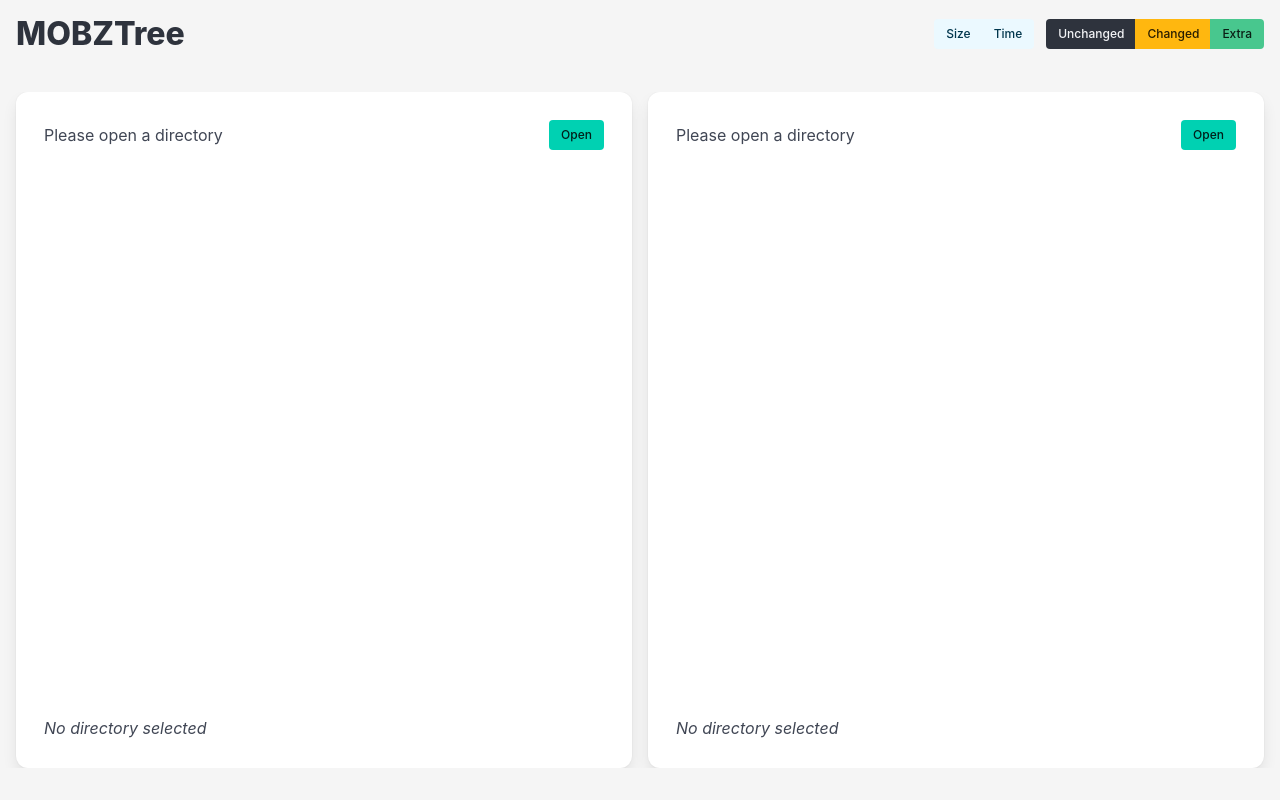
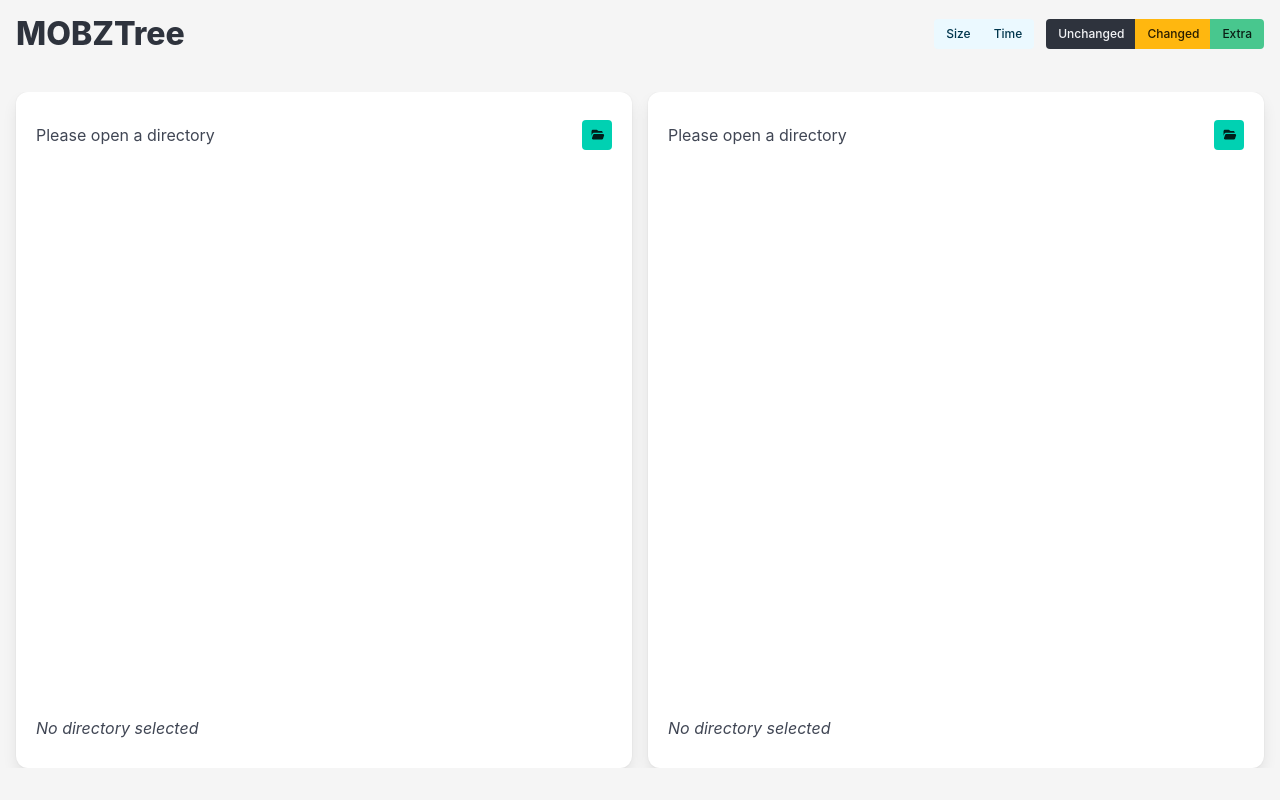
Before and after one commit to mobzystems/MOBZTree, a React (Vite) app: page / in a window 1280 px wide. Built offline with nearby package versions, Linux system fonts and the light colour scheme.

Commit message:
Added icons

```diff
--- a/package.json
+++ b/package.json
@@ -10,6 +10,10 @@
     "tauri": "tauri"
   },
   "dependencies": {
+    "@fortawesome/fontawesome-svg-core": "^7.3.1",
+    "@fortawesome/free-regular-svg-icons": "^7.3.1",
+    "@fortawesome/free-solid-svg-icons": "^7.3.1",
+    "@fortawesome/react-fontawesome": "^3.5.0",
     "@tauri-apps/api": "^2",
     "@tauri-apps/plugin-dialog": "^2.8.4",
     "@tauri-apps/plugin-fs": "^2.7.1",
--- a/src/App.css
+++ b/src/App.css
@@ -81,7 +81,7 @@ body {
 } */
 
 .file-panel > div {
-  padding: 0.5rem;
+  padding: 0.5rem 0;
   /* border: 1px solid red; */
   /* margin: 0 !important; */
 }
--- a/src/FilePanel.tsx
+++ b/src/FilePanel.tsx
@@ -3,6 +3,8 @@ import { open } from '@tauri-apps/plugin-dialog';
 import * as Path from '@tauri-apps/api/path';
 import { TreeDirectory, FileTree, TreeFile } from "./FileTree";
 import { TreeDiff } from "./TreeDiff";
+import { faSync as refreshIcon, faHome as homeIcon, faClose as closeIcon, faArrowUp as upIcon, faFolderOpen as openIcon } from "@fortawesome/free-solid-svg-icons";
+import { FontAwesomeIcon } from "@fortawesome/react-fontawesome";
 
 // function sleep(ms: number) {
 //   return new Promise(resolve => setTimeout(resolve, ms));
@@ -281,7 +283,9 @@ function Heading(props: {
   switch (props.status.state) {
     case "clear":
       heading = <>Please open a directory</>;
-      buttons = <button className={`button is-small is-primary`} onClick={() => openPath()}>Open</button>;
+      buttons = <button className={`button is-small is-primary`} onClick={() => openPath()}>
+        <span className="icon is-small"><FontAwesomeIcon icon={openIcon} /></span>
+      </button>;
       break;
     case "loading":
       heading = <>Loading</>;
@@ -290,23 +294,33 @@ function Heading(props: {
     case "loaded":
       heading = <h2 className="is-marginless">{props.status.currentDirectory.fullPath}</h2>;
       buttons = <>
-        <button className="button is-info"
+        <button className="button is-primary"
           onClick={() => props.setStatus(requestedPathState((props.status as LoadedState).tree.rootPath))}
-        >R</button>
+        >
+          <span className="icon is-small"><FontAwesomeIcon icon={refreshIcon} /></span>
+        </button>
         <button className="button is-info"
           disabled={props.status.currentDirectory.fullPath === props.status.tree.rootPath}
           onClick={() => setPath((props.status as LoadedState).tree)}
-        >H</button>
+        >
+          <span className="icon is-small"><FontAwesomeIcon icon={homeIcon} /></span>
+        </button>
         <button className="button is-info"
           disabled={props.status.currentDirectory.parentDirectory === undefined}
           onClick={() => setPath((props.status as LoadedState).currentDirectory.parentDirectory)}
-        >..</button>
-        <button className="button is-info" onClick={() => setPath(undefined)}>&times;</button>
+        >
+          <span className="icon is-small"><FontAwesomeIcon icon={upIcon} /></span>
+        </button>
+        <button className="button is-danger" onClick={() => setPath(undefined)}>
+          <span className="icon is-small"><FontAwesomeIcon icon={closeIcon} /></span>
+        </button>
       </>;
       break;
     case "error":
       heading = <span className="has-text-danger">{props.status.errorPath}</span>;
-      buttons = <button className={`button is-small is-primary`} onClick={() => openPath()}>Open</button>;
+      buttons = <button className={`button is-small is-primary`} onClick={() => openPath()}>
+        <span className="icon is-small"><FontAwesomeIcon icon={openIcon} /></span>
+      </button>;
   }
 
   return <div className="header">
```
Also changed, not shown: 2 other files (tests, documents, lock files or other folders).
